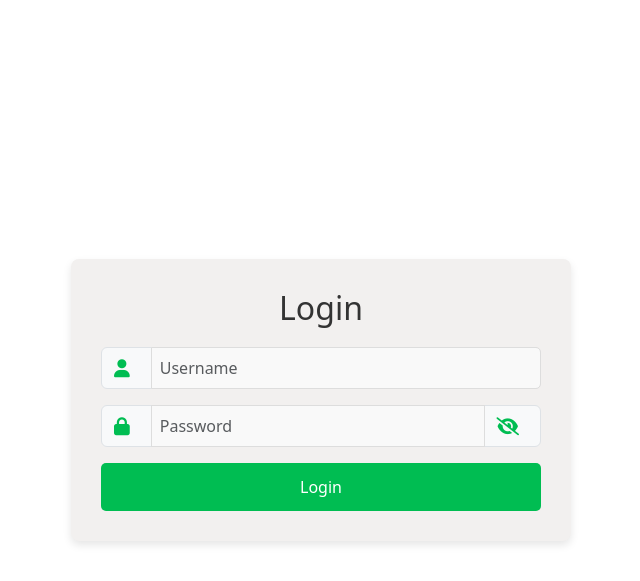
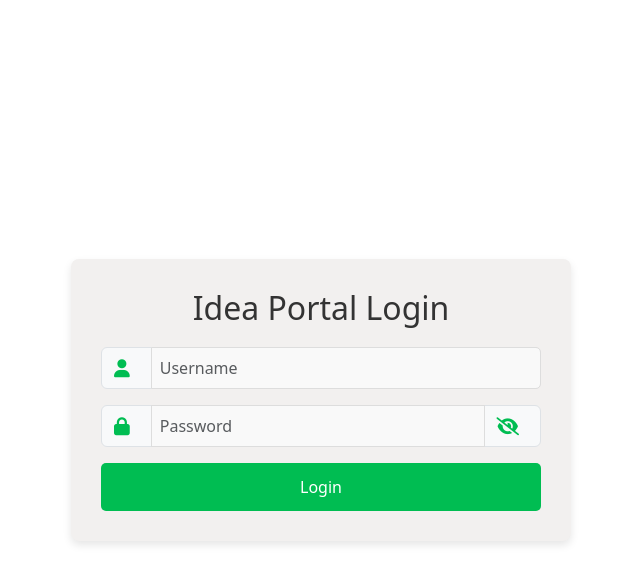
Before and after one commit to Trey077/Senior-Project, a Flask app: page / in a window 1280 px wide. Shown: the top 581 px of the page, without its empty margins (319-959 px from the left). Run offline with Flask 3, Linux system fonts and the light colour scheme; parts of the project's set-up code (start-up, migrations or seed data) failed here and were passed over.

Commit message:
Update login.html

```diff
--- a/Flask_Application/application/templates/login.html
+++ b/Flask_Application/application/templates/login.html
@@ -24,7 +24,7 @@
     <div>
         <div>
             <!-- Heading for the login form -->
-            <h2>Login</h2>
+            <h2>Idea Portal Login</h2>
 
             <!-- Start of the form that will send a POST request to the login route -->
             <form method="POST" action="{{ url_for('login') }}">
```
